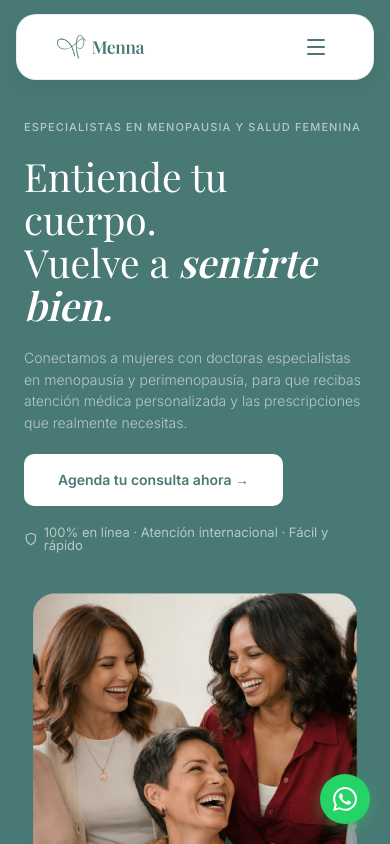
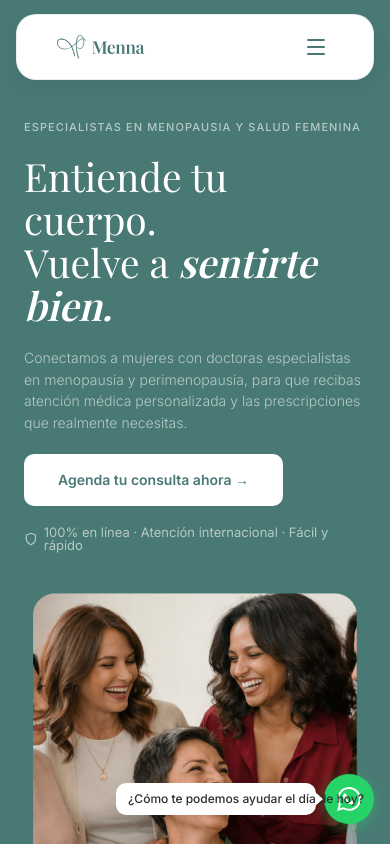
Before and after one commit to vadai-ia/mennasalud, a React (Vite) app: page / in a window 390 px wide. Shown: the top 844 px of the page. Built offline with nearby package versions, Linux system fonts and the light colour scheme; a web font is replaced by a local one.

Commit message:
Add floating label to WhatsApp button with responsive sizing

```diff
--- a/src/components/ui/WhatsAppButton.jsx
+++ b/src/components/ui/WhatsAppButton.jsx
@@ -2,6 +2,8 @@ import styles from './WhatsAppButton.module.css'
 
 export default function WhatsAppButton() {
   return (
+    <div className={styles.wrapper}>
+      <span className={styles.label}>¿Cómo te podemos ayudar el día de hoy?</span>
       <a
         href="https://wa.me/525523114388"
         target="_blank"
@@ -19,5 +21,6 @@ export default function WhatsAppButton() {
           <path d="M17.472 14.382c-.297-.149-1.758-.867-2.03-.967-.273-.099-.471-.148-.67.15-.197.297-.767.966-.94 1.164-.173.199-.347.223-.644.075-.297-.15-1.255-.463-2.39-1.475-.883-.788-1.48-1.761-1.653-2.059-.173-.297-.018-.458.13-.606.134-.133.298-.347.446-.52.149-.174.198-.298.298-.497.099-.198.05-.371-.025-.52-.075-.149-.669-1.612-.916-2.207-.242-.579-.487-.5-.669-.51-.173-.008-.371-.01-.57-.01-.198 0-.52.074-.792.372-.272.297-1.04 1.016-1.04 2.479 0 1.462 1.065 2.875 1.213 3.074.149.198 2.096 3.2 5.077 4.487.709.306 1.262.489 1.694.625.712.227 1.36.195 1.871.118.571-.085 1.758-.719 2.006-1.413.248-.694.248-1.289.173-1.413-.074-.124-.272-.198-.57-.347m-5.421 7.403h-.004a9.87 9.87 0 0 1-5.031-1.378l-.361-.214-3.741.982.998-3.648-.235-.374a9.86 9.86 0 0 1-1.51-5.26c.001-5.45 4.436-9.884 9.888-9.884 2.64 0 5.122 1.03 6.988 2.898a9.825 9.825 0 0 1 2.893 6.994c-.003 5.45-4.437 9.884-9.885 9.884m8.413-18.297A11.815 11.815 0 0 0 12.05 0C5.495 0 .16 5.335.157 11.892c0 2.096.547 4.142 1.588 5.945L.057 24l6.305-1.654a11.882 11.882 0 0 0 5.683 1.448h.005c6.554 0 11.89-5.335 11.893-11.893a11.821 11.821 0 0 0-3.48-8.413z" />
         </svg>
       </a>
+    </div>
   )
 }
--- a/src/components/ui/WhatsAppButton.module.css
+++ b/src/components/ui/WhatsAppButton.module.css
@@ -1,20 +1,54 @@
-.button {
+/* ── Wrapper — posición fija, contiene label + botón ──── */
+.wrapper {
   position: fixed;
   bottom: 28px;
   right: 28px;
   z-index: 200;
+  display: flex;
+  align-items: center;
+  gap: 12px;
+}
 
+/* ── Burbuja de texto ─────────────────────────────────── */
+.label {
+  background-color: #ffffff;
+  color: #2d2d2d;
+  font-family: 'Inter', sans-serif;
+  font-size: 14px;
+  font-weight: 500;
+  line-height: 1.4;
+  padding: 10px 16px;
+  border-radius: 12px;
+  box-shadow: 0 4px 16px rgba(0, 0, 0, 0.12);
+  white-space: nowrap;
+  max-width: 260px;
+  /* Cola apuntando hacia el botón (derecha) */
+  position: relative;
+}
+
+.label::after {
+  content: '';
+  position: absolute;
+  right: -7px;
+  top: 50%;
+  transform: translateY(-50%);
+  border-width: 7px 0 7px 8px;
+  border-style: solid;
+  border-color: transparent transparent transparent #ffffff;
+}
+
+/* ── Botón circular ───────────────────────────────────── */
+.button {
   width: 56px;
   height: 56px;
   border-radius: 50%;
   background-color: #25D366;
   box-shadow: 0 4px 16px rgba(37, 211, 102, 0.4);
-
   display: flex;
   align-items: center;
   justify-content: center;
   text-decoration: none;
-
+  flex-shrink: 0;
   transition: transform 0.2s ease, box-shadow 0.2s ease;
   animation: pulse 3.5s ease-in-out infinite;
 }
@@ -25,20 +59,30 @@
   animation-play-state: paused;
 }
 
-/* Subtle pulse every ~3.5 seconds */
 @keyframes pulse {
   0%   { box-shadow: 0 4px 16px rgba(37, 211, 102, 0.4); }
   50%  { box-shadow: 0 4px 24px rgba(37, 211, 102, 0.65), 0 0 0 8px rgba(37, 211, 102, 0.08); }
   100% { box-shadow: 0 4px 16px rgba(37, 211, 102, 0.4); }
 }
 
-/* Mobile: slightly smaller, higher above bottom safe area */
+/* ── Mobile ───────────────────────────────────────────── */
 @media (max-width: 768px) {
+  .wrapper {
+    bottom: 20px;
+    right: 16px;
+    gap: 8px;
+  }
+
+  .label {
+    font-size: 12px;
+    padding: 8px 12px;
+    max-width: 200px;
+    border-radius: 10px;
+  }
+
   .button {
     width: 50px;
     height: 50px;
-    bottom: 20px;
-    right: 20px;
   }
 
   .button svg {
```
Lines whose indentation alone changed are shown as unchanged.
